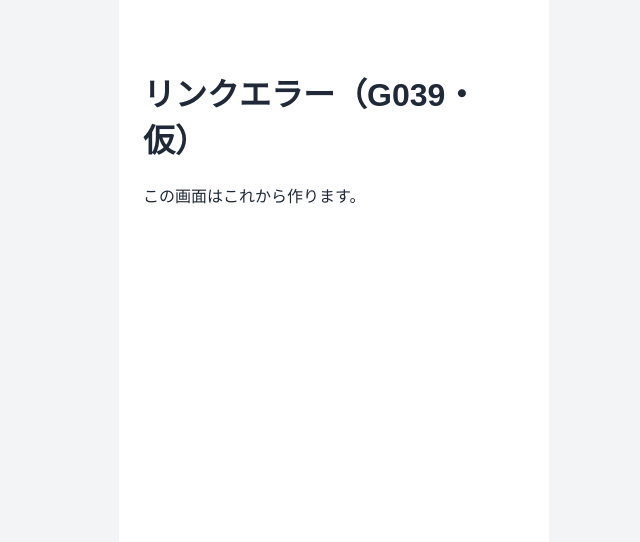
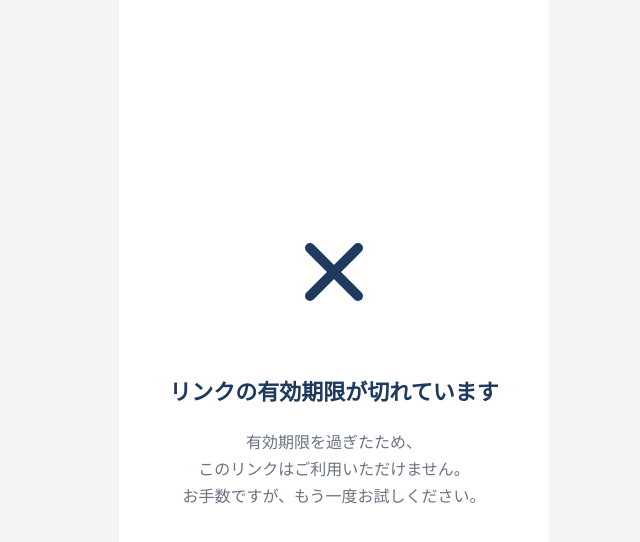
Before and after one commit to babychan-x/sabap, a React (Vite) app in the folder frontend-student/: page /link-error in a window 1280 px wide. Shown: the top 542 px of the page, without its empty margins (306-946 px from the left). Built offline with nearby package versions, Linux system fonts and the light colour scheme; a web font is replaced by a local one.

Commit message:
G039 エラーメッセージ画面作成

```diff
--- a/frontend-student/src/features/auth/pages/StudentLinkError.css
+++ b/frontend-student/src/features/auth/pages/StudentLinkError.css
@@ -1,2 +1,49 @@
-/* G039 リンクエラー画面だけの見た目（配置）。
-   色・ボタンは共通CSS（src/styles/）を使う。 */
+
+/* G039 リンクエラー画面 */
+
+.link-error {
+  display: flex;
+  flex-direction: column;
+  min-height: 100vh;
+  min-height: 100dvh;
+  box-sizing: border-box;
+}
+
+/* エラーメッセージ全体の配置 */
+.link-error__content {
+  display: flex;
+  flex-direction: column;
+  align-items: center;
+  text-align: center;
+  padding-top: clamp(80px, 22vh, 200px);
+}
+
+/* エラーアイコン */
+.link-error__icon {
+  display: flex;
+  align-items: center;
+  justify-content: center;
+  color: var(--color-primary);
+  margin-bottom: 56px;
+}
+
+/* エラータイトル */
+.link-error__heading {
+  margin: 0 0 20px;
+  font-size: 22px;
+  font-weight: 700;
+  line-height: 1.5;
+  color: var(--color-primary);
+  overflow-wrap: anywhere;
+}
+
+/* エラーの説明文 */
+.link-error__description {
+  font-size: var(--font-size-base);
+  line-height: 1.7;
+  color: var(--color-text-muted);
+}
+
+.link-error__description p {
+  margin: 0;
+}
--- a/frontend-student/src/features/auth/pages/StudentLinkError.jsx
+++ b/frontend-student/src/features/auth/pages/StudentLinkError.jsx
@@ -1,13 +1,77 @@
 import './StudentLinkError.css'
 
-// G039 リンクエラー画面（studentLinkError）
-// ※ 仮の画面。外部設計書 G039 の入出力項目・イベントに合わせて中身を作る。
-// 主なAPI（仮）: なし
+
+// G039 リンクエラー画面
+
+import { useLocation } from 'react-router-dom'
+import { X } from 'lucide-react'
+
+// エラーの原因ごとに表示するメッセージ
+const ERROR_MESSAGES = {
+  expired: {
+    title: 'リンクの有効期限が切れています',
+    description: [
+      '有効期限を過ぎたため、',
+      'このリンクはご利用いただけません。',
+      'お手数ですが、もう一度お試しください。',
+    ],
+  },
+
+  invalid: {
+    title: 'リンクが無効です',
+    description: [
+      'このリンクはご利用いただけません。',
+      'お手数ですが、もう一度お試しください。',
+    ],
+  },
+
+  used: {
+    title: 'このリンクは使用済みです',
+    description: [
+      'このリンクは既に使用されています。',
+      '同じリンクを再度ご利用いただくことはできません。',
+    ],
+  },
+}
+
 export default function StudentLinkError() {
+  const location = useLocation()
+
+  // 遷移元からエラーの原因を取得
+  // 試運転時は有効期限切れとして表示
+  const reason = location.state?.reason ?? 'expired'
+
+  const message =
+    ERROR_MESSAGES[reason] ?? ERROR_MESSAGES.invalid
+
   return (
-    <main className="page">
-      <h1>リンクエラー（G039・仮）</h1>
-      <p>この画面はこれから作ります。</p>
-    </main>
+    <div className="page link-error">
+
+      <main className="link-error__content">
+
+        {/* エラーアイコン */}
+        <div className="link-error__icon">
+          <X
+            size={96}
+            strokeWidth={2.5}
+            aria-hidden="true"
+          />
+        </div>
+
+        {/* エラータイトル */}
+        <h1 className="link-error__heading">
+          {message.title}
+        </h1>
+
+        {/* エラーの説明文 */}
+        <div className="link-error__description">
+          {message.description.map((line, index) => (
+            <p key={index}>{line}</p>
+          ))}
+        </div>
+
+      </main>
+
+    </div>
   )
 }
```
